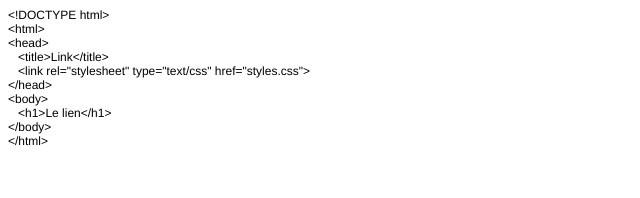
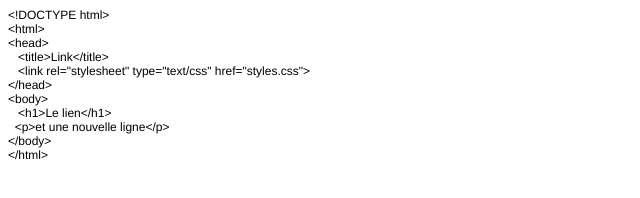
Before and after one commit to ehaardt01/OpenclassroomsProject, a plain HTML site: page link.html in a window 1280 px wide. Shown: the whole page, without its empty margins (0-640 px from the left). Drawn offline with Linux system fonts and the light colour scheme.

Commit message:
Ajout d'une ligne sur le lien

```diff
--- a/link.html
+++ b/link.html
@@ -20,6 +20,7 @@
 <p class="p1"><span class="s1">&lt;/head&gt;</span></p>
 <p class="p1"><span class="s1">&lt;body&gt;</span></p>
 <p class="p1"><span class="s1"><span class="Apple-converted-space">   </span>&lt;h1&gt;Le lien&lt;/h1&gt;</span></p>
+<p class="p1"><span class="s1"><span class="Apple-converted-space">  </span>&lt;p&gt;et une nouvelle ligne&lt;/p&gt;</span></p>
 <p class="p1"><span class="s1">&lt;/body&gt;</span></p>
 <p class="p1"><span class="s1">&lt;/html&gt;</span></p>
 </body>
```
